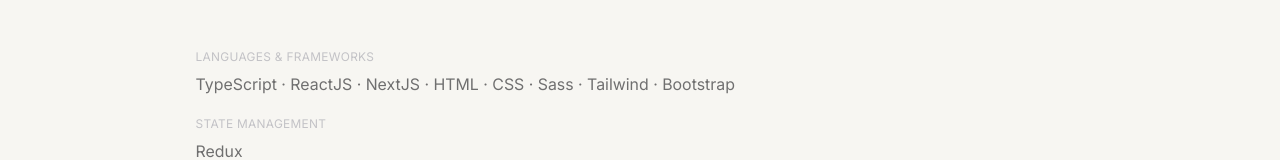
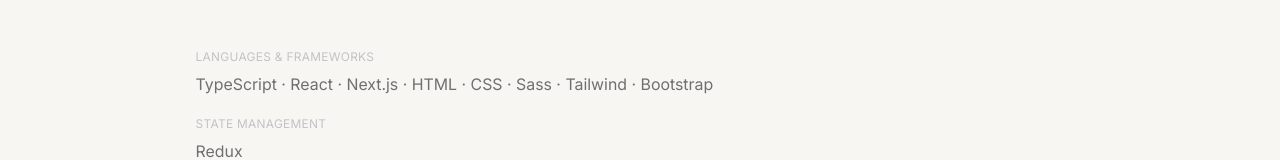
Before and after one commit to samhalsall23/sam-halsall-portfolio, a Next.js app: page / in a window 1280 px wide. Shown: the part 3303-3463 px from the top of the page. Built offline with nearby package versions, Linux system fonts and the light colour scheme.

Commit message:
fix(component technical skills): update technical skills

```diff
--- a/src/components/common/TechnicalSkillsSection.tsx
+++ b/src/components/common/TechnicalSkillsSection.tsx
@@ -20,7 +20,7 @@
                             Languages & Frameworks
                         </p>
                         <p className="text-body text-primary">
-                            TypeScript · ReactJS · NextJS · HTML · CSS · Sass ·
+                            TypeScript · React · Next.js · HTML · CSS · Sass ·
                             Tailwind · Bootstrap
                         </p>
                     </div>
```
